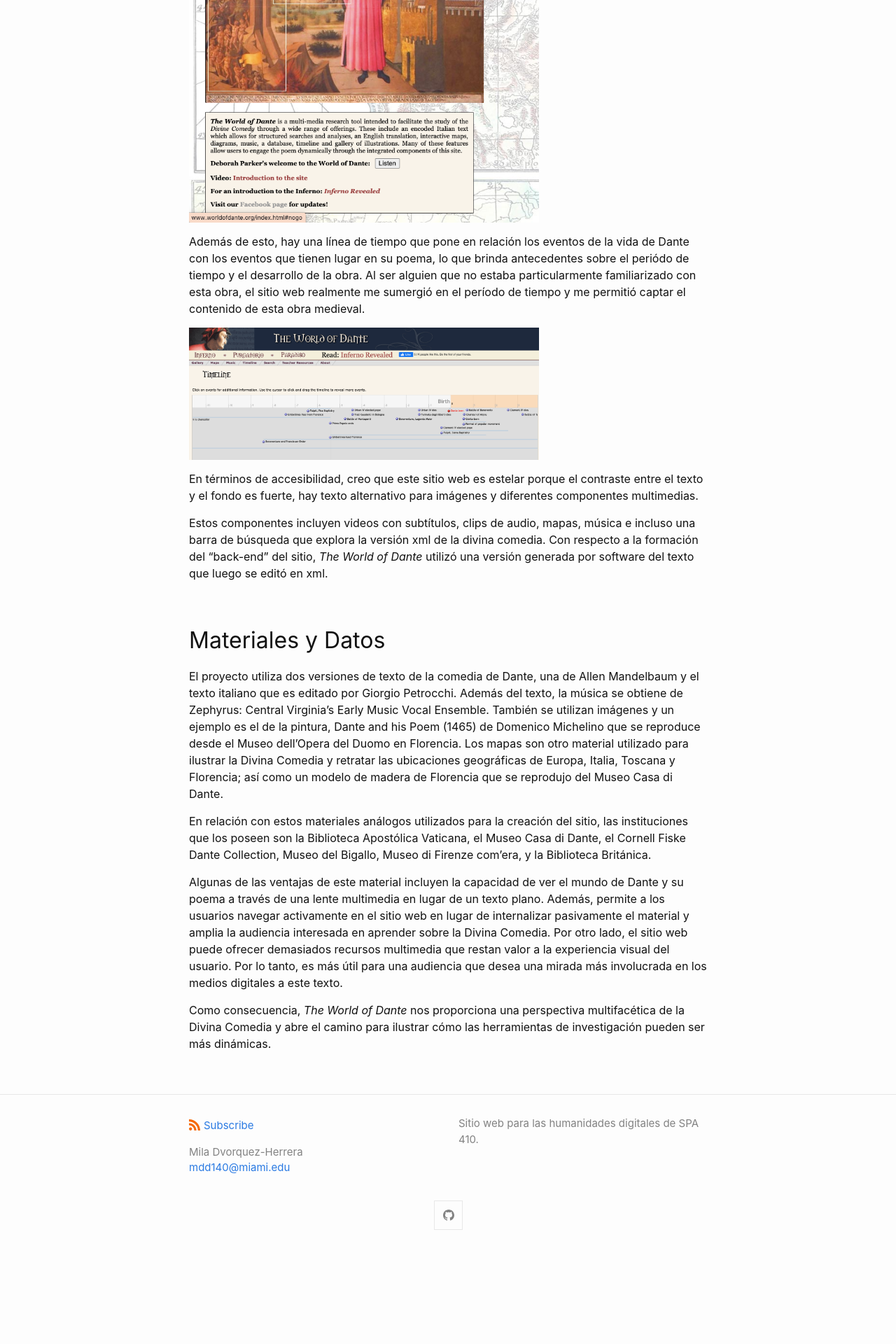
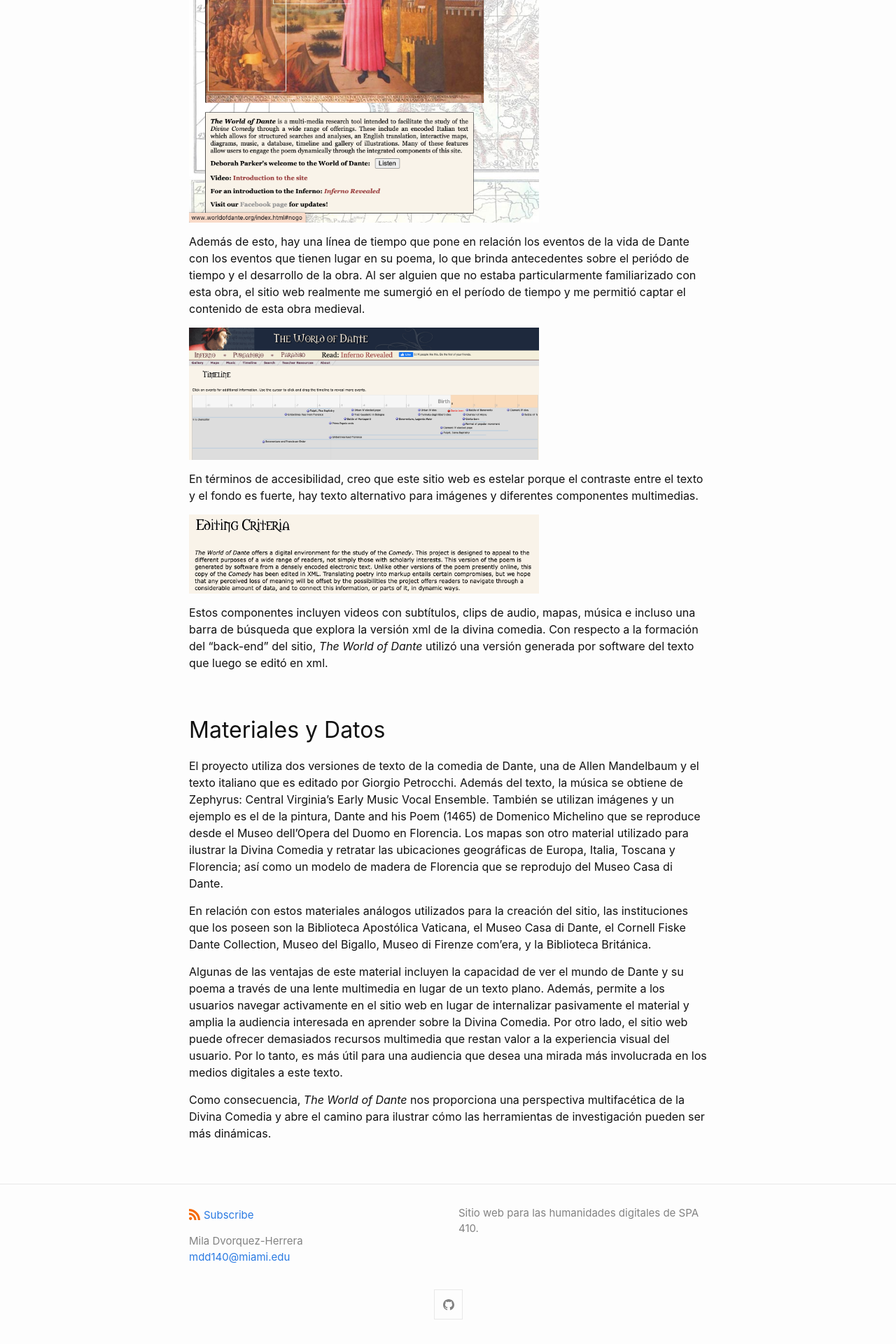
Before and after one commit to miladvh/miladvh.github.io, a Jekyll site: the page built from _posts/2021-10-04-edición-digital.md, in a window 1280 px wide. Shown: the part 2474-4394 px from the top of the page at 70% size. Built offline with Jekyll 4.4.1, drawn with Linux system fonts in a browser that asks for light colours; before the commit the page ends 4266 px from its top, so only the background shows below that.

Commit message:
Update 2021-10-04-edición-digital.md

```diff
--- a/_posts/2021-10-04-edición-digital.md
+++ b/_posts/2021-10-04-edición-digital.md
@@ -37,6 +37,8 @@ Además de esto, hay una línea de tiempo que pone en relación los eventos de l
 
 En términos de accesibilidad, creo que este sitio web es estelar porque el contraste entre el texto y el fondo es fuerte, hay texto alternativo para imágenes y diferentes componentes multimedias.
 
+<img src="/assets/images/SPA410_Imagenes.jpg/007.png" alt="imagen" width="500">
+
 Estos componentes incluyen videos con subtítulos, clips de audio, mapas, música e incluso una barra de búsqueda que explora la versión xml de la divina comedia. Con respecto a la formación del “back-end” del sitio, *The World of Dante* utilizó una versión generada por software del texto que luego se editó en xml.
 
 ## Materiales y Datos
```
